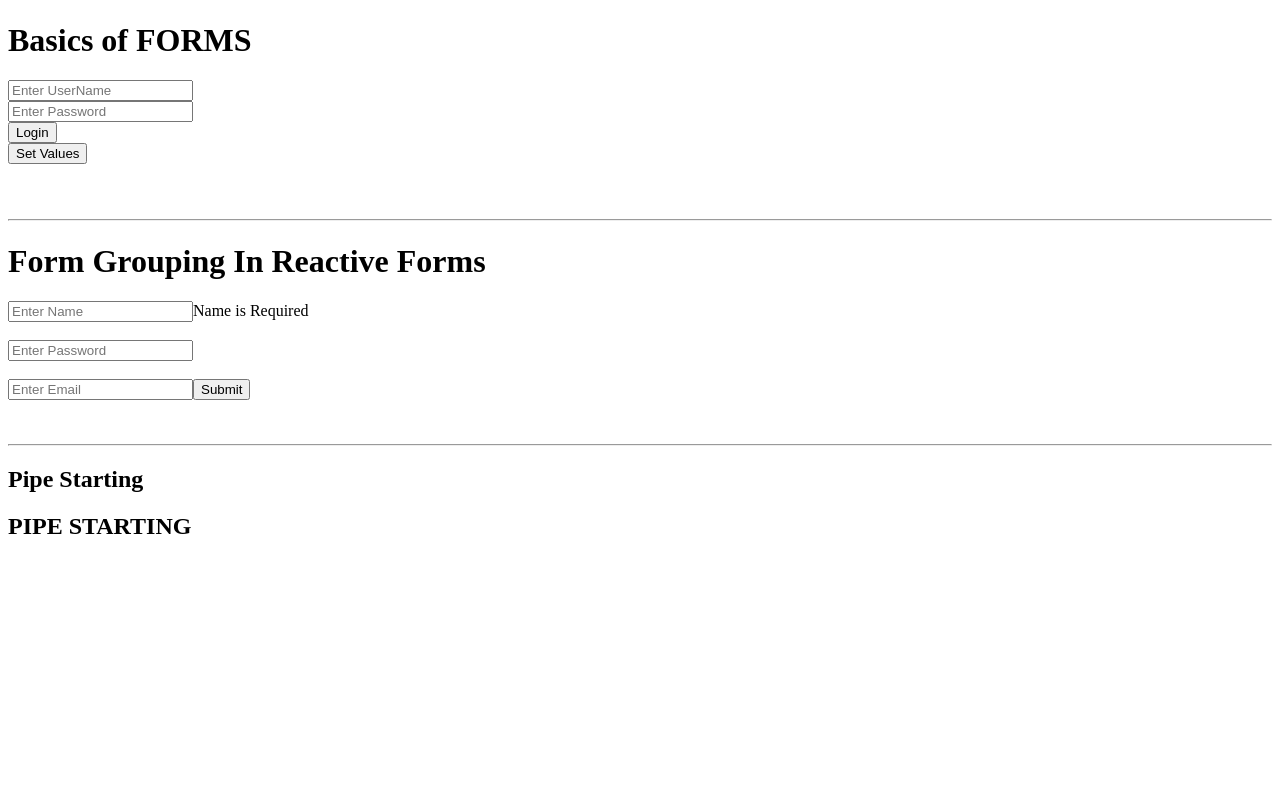
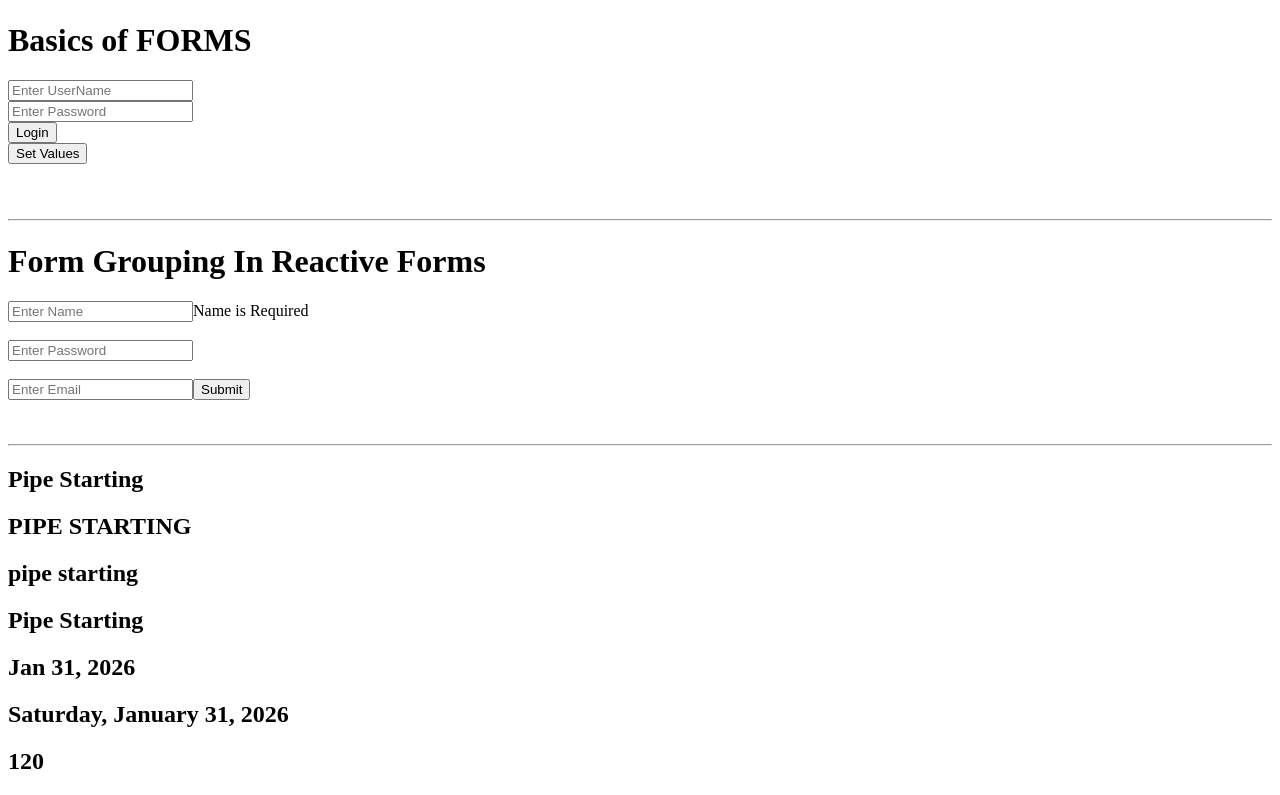
Before and after one commit to SharmaPranjali25/Basic_AngularMiniTasks, an Angular app: page / in a window 1280 px wide. Shown: the part 2441-3236 px from the top of the page. Before the commit the page ends 3001 px from the top, so only its background shows below. Built offline with nearby package versions, Linux system fonts and the light colour scheme.

Commit message:
cutsom pipes

```diff
--- a/src/app/app.html
+++ b/src/app/app.html
@@ -178,3 +178,8 @@
 <hr>
 <h2> {{title}}</h2>
 <h2>{{title | uppercase}}</h2>
+<h2>{{title | lowercase}}  </h2>
+<h2>{{title | titlecase}}</h2>
+<h2>{{date | date}}</h2>
+<h2>{{date | date: 'fullDate'}}</h2>
+<h2>{{amount | currencyConvertor:12}}</h2>
--- a/src/app/app.ts
+++ b/src/app/app.ts
@@ -6,11 +6,12 @@ import { CommonModule, NgFor, NgIf } from '@angular/common';
 import { RouterLink, RouterOutlet } from '@angular/router';
 import { Header } from "./header/header";
 import { email } from '@angular/forms/signals';
+import { CurrencyConvertorPipe } from './pipe/currency-convertor-pipe';
 
 
 @Component({
   selector: 'app-root',
-  imports: [Login, Profile, FormsModule, NgIf, NgFor, RouterLink, RouterOutlet, Header, ReactiveFormsModule, CommonModule],
+  imports: [Login, Profile, FormsModule, NgIf, NgFor, RouterLink, RouterOutlet, Header, ReactiveFormsModule, CommonModule, CurrencyConvertorPipe],
   templateUrl: './app.html',
   styleUrl: './app.css'
 })
@@ -157,4 +158,6 @@ get email(){
 
 // PIPES
 title="Pipe Starting";
+date= new Date();
+amount=10;
 }
--- /dev/null
+++ b/src/app/pipe/currency-convertor-pipe.ts
@@ -0,0 +1,20 @@
+import { Pipe, PipeTransform } from '@angular/core';
+
+@Pipe({
+  name: 'currencyConvertor',
+})
+export class CurrencyConvertorPipe implements PipeTransform {
+
+  transform(value: number, ...args: number[]): unknown {
+    console.log(args);
+    if(args.length>0){
+      let [data]= args;
+      return value*data;
+
+
+    } else{
+      return value * 85; // If no conversion rate is provided, return the original value
+    }
+  }
+
+}
```
Also changed, not shown: 1 other file (tests, documents, lock files or other folders).
